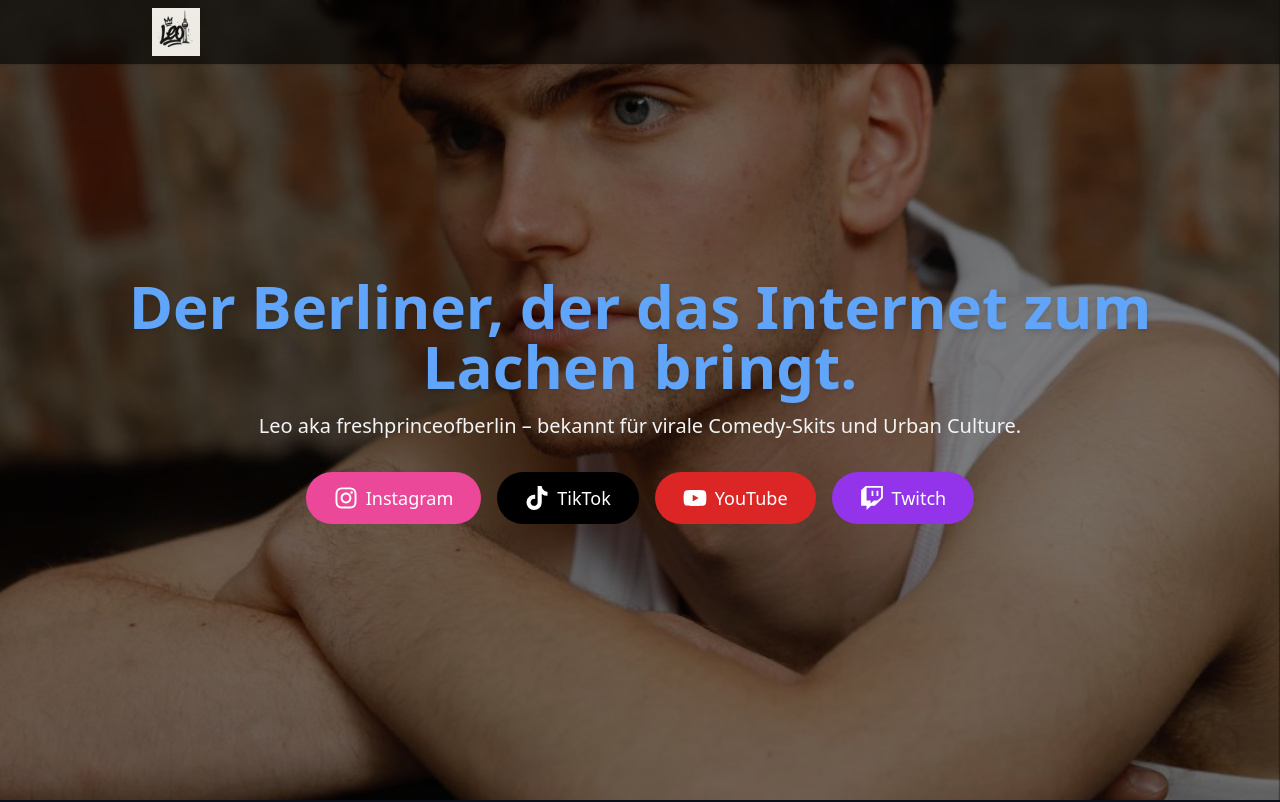
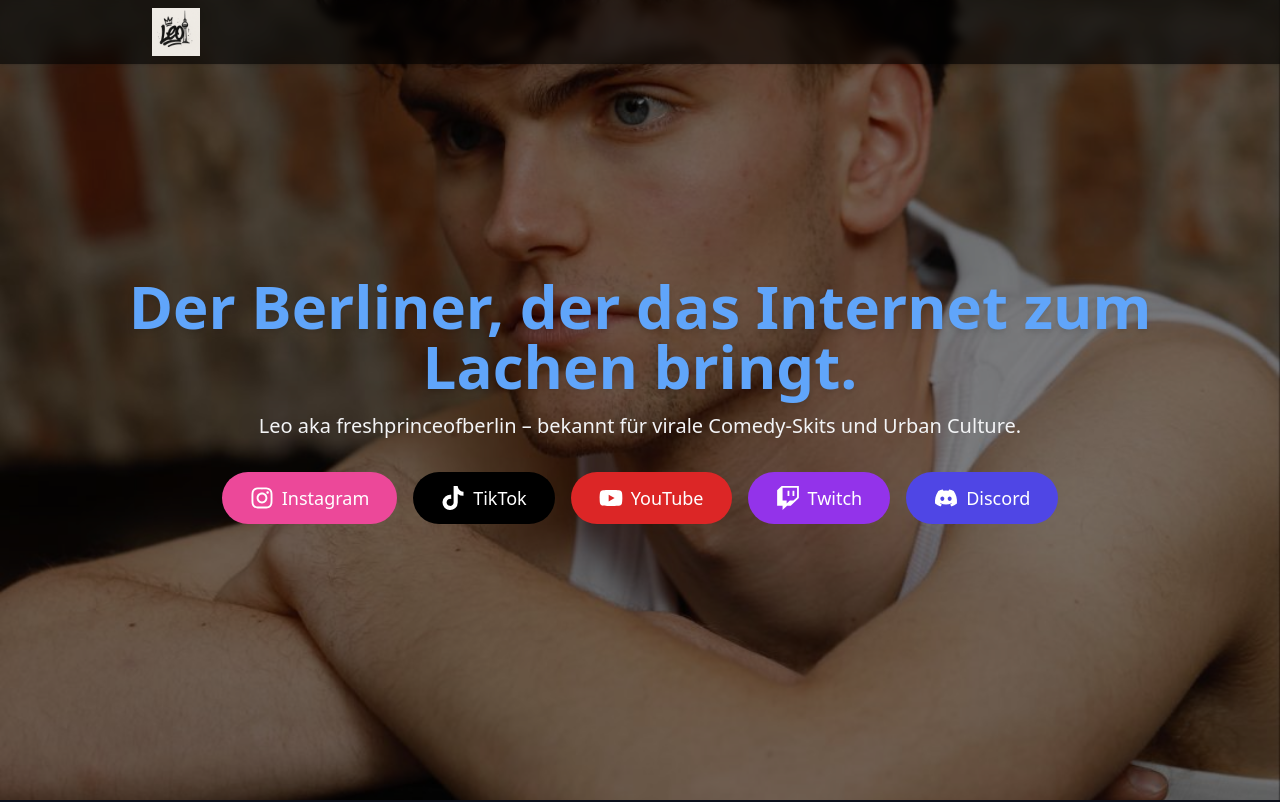
Before and after one commit to Lucas-MStein/freshprinceofberlin, a React (Vite) app: page / in a window 1280 px wide. Shown: the top 802 px of the page. Built offline with nearby package versions, Linux system fonts and the light colour scheme; a web font is replaced by a local one.

Commit message:
added discord

```diff
--- a/src/components/Hero.jsx
+++ b/src/components/Hero.jsx
@@ -1,5 +1,5 @@
 import React, { useRef, useEffect, useState } from 'react';
-import { FaInstagram, FaTiktok, FaYoutube, FaTwitch } from 'react-icons/fa';
+import { FaInstagram, FaTiktok, FaYoutube, FaTwitch, FaDiscord } from 'react-icons/fa';
 import HeroImage from '../assets/Leo5.jpeg';
 
 const Hero = () => {
@@ -83,6 +83,15 @@
                     >
                         <FaTwitch className="text-2xl" /> Twitch
                     </a>
+                    <a
+                        href="https://discord.com/invite/BCvwn5MGFf"
+                        className="flex items-center gap-2 px-7 py-3 text-lg rounded-full bg-indigo-600 text-white
+                            hover:bg-indigo-700 transition duration-300 ease-in-out transform hover:scale-105 hover:brightness-110"
+                        target="_blank"
+                        rel="noopener noreferrer"
+                    >
+                        <FaDiscord className="text-2xl" /> Discord
+                    </a>
                 </div>
             </div>
         </section>
--- a/src/components/ImpressumModal.jsx
+++ b/src/components/ImpressumModal.jsx
@@ -20,21 +20,18 @@
                 <h2 className="text-2xl font-bold mb-4 text-sky-400 text-center">Impressum</h2>
                 <p className="mb-2 text-center">Angaben gemäß § 5 TMG:</p>
                 <p className="mb-2 text-center">
-                    Max Mustermann<br />
-                    Musterstraße 1<br />
-                    12345 Berlin
+                    Lucas-Maurice Stein<br />
+                    Herrengarten 39<br />
+                    75365 Calw
                 </p>
                 <p className="mb-2 text-center">
                     E-Mail:{' '}
                     <a
-                        href="mailto:leobusinessrequests@gmail.com"
+                        href="mailto:lucasmauricestein@gmail.com"
                         className="text-pink-400 hover:underline"
                     >
-                        leobusinessrequests@gmail.com
+                        lucasmauricestein@gmail.com
                     </a>
-                </p>
-                <p className="text-sm italic text-center mt-4">
-                    Dieses Impressum gilt auch für alle Social-Media-Profile.
                 </p>
             </div>
         </div>
```
Also changed, not shown: 2 other files (tests, documents, lock files or other folders).
